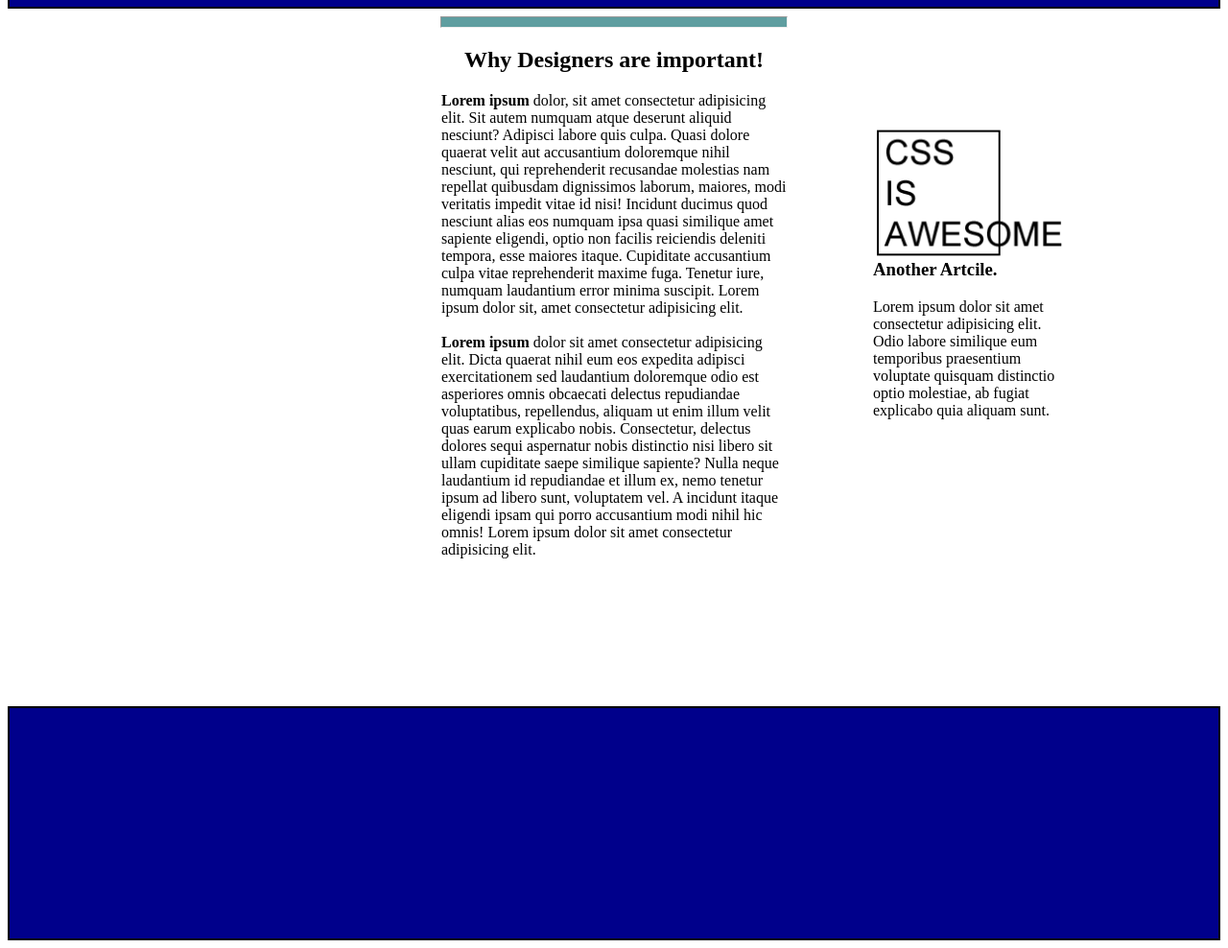
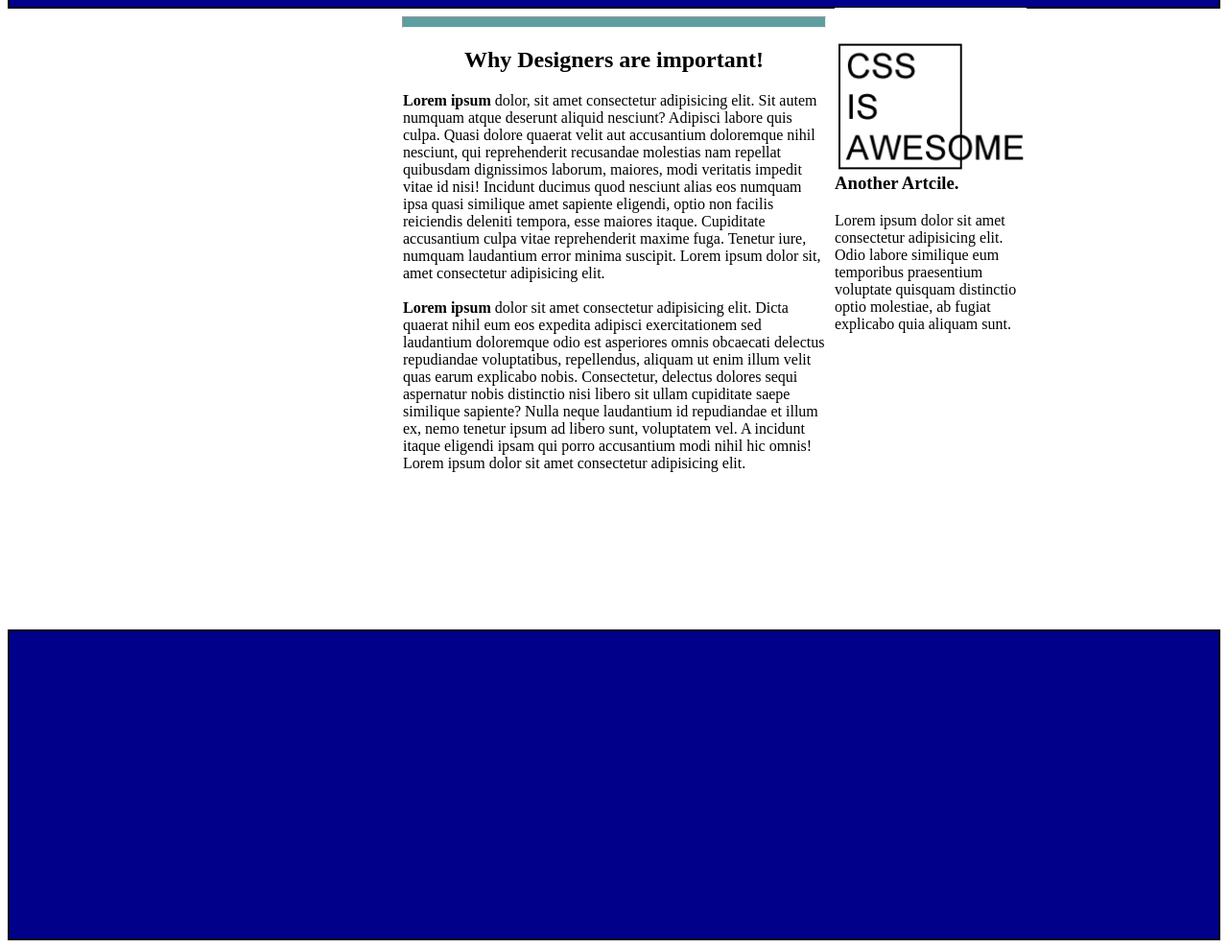
Before and after one commit to TannorWallace/after-lunch-challenge, a plain HTML site: page index.html in a window 1280 px wide. Shown: the part 83-1071 px from the top of the page at 96% size. Drawn offline with Linux system fonts and the light colour scheme.

Commit message:
Ok quit messing with it.

```diff
--- a/style.css
+++ b/style.css
@@ -10,15 +10,15 @@ header{
 }
 .para1{
 
-  width: 45vh;
-  height: 80vh;
+  width: 55vh;
+  height: 70vh;
   font-family: "Times New Roman", Times, serif;
   margin:auto;
 
 }
 
 hr{
-  width: 45vh;
+  width: 55vh;
   height: 10px;
  background-color:cadetblue;
 }
@@ -39,5 +39,6 @@ hr{
 .foot{
   background: darkblue;
   border: solid black 2px;
-  height: 30vh;
+  height: 40vh;
+  bottom:400px;
 }
```
